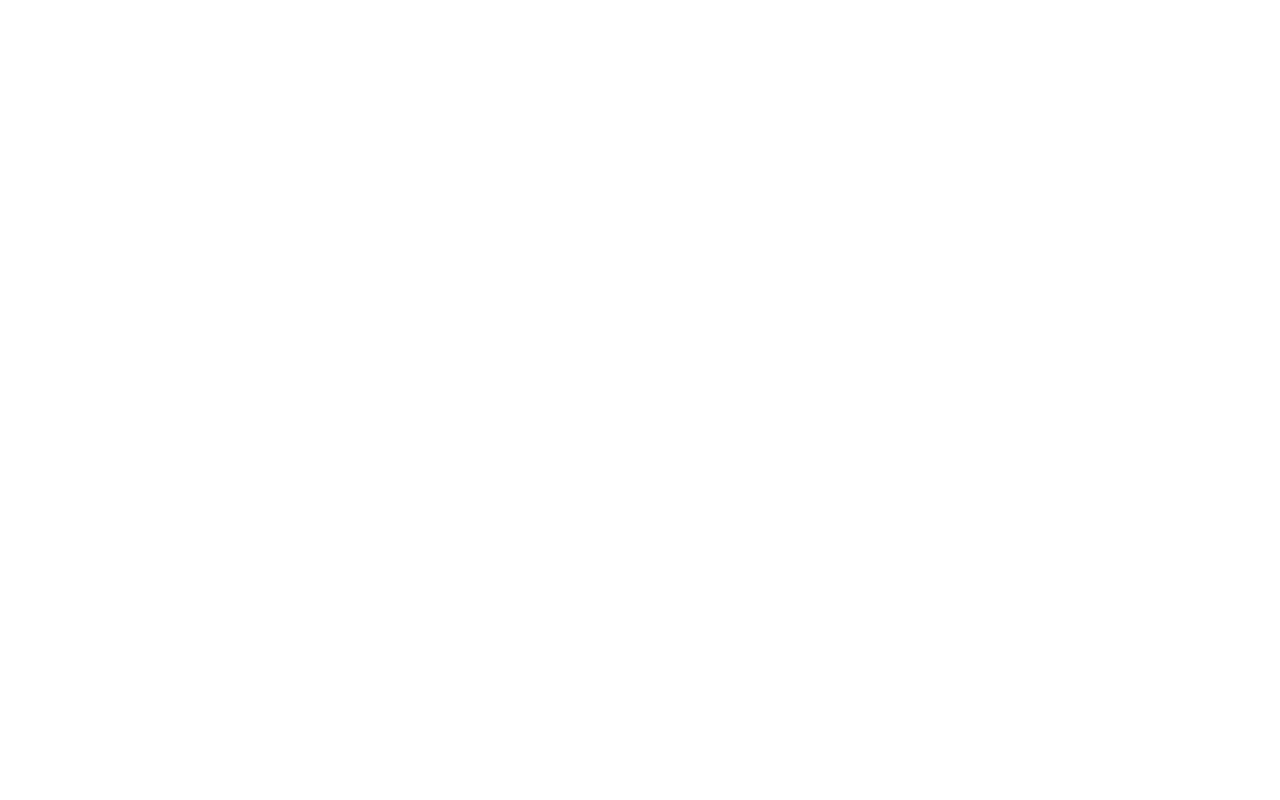
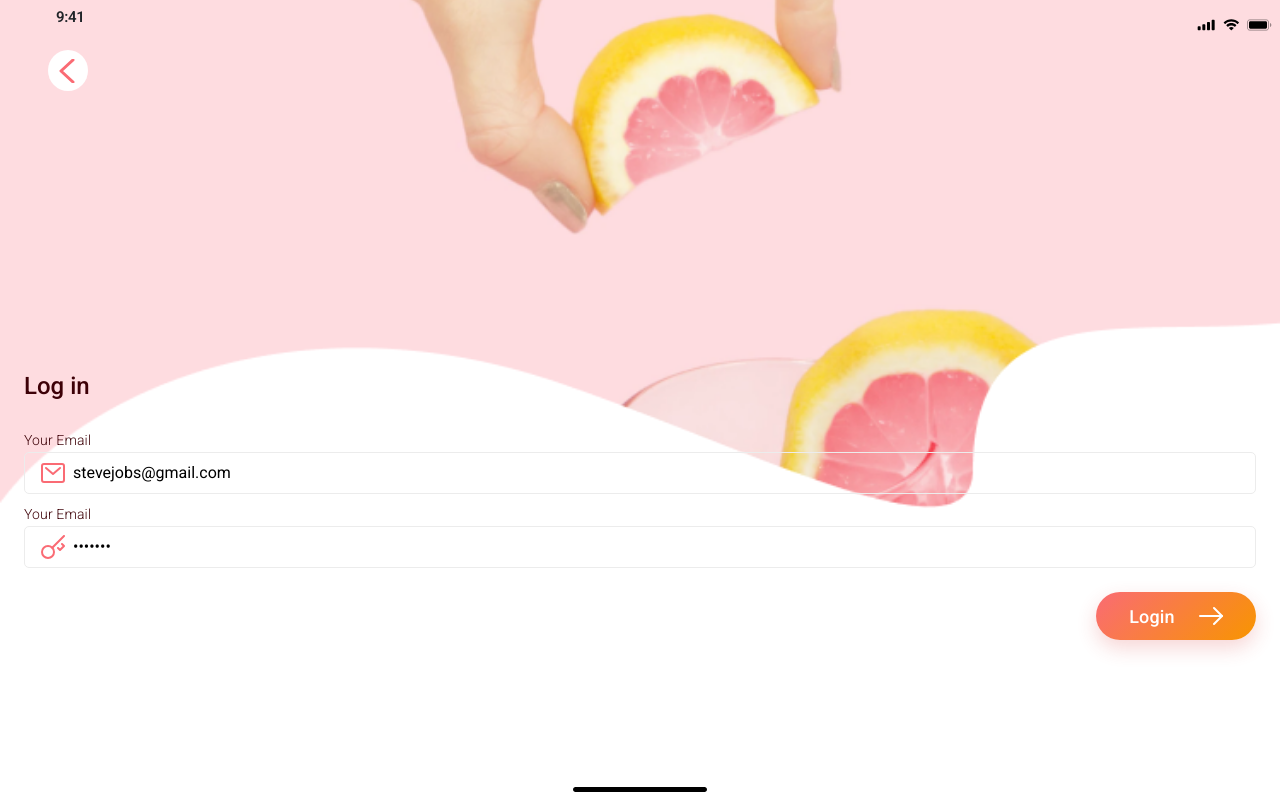
Before and after one commit to shelavalepallavi/ui-design, a plain HTML site: page login.html in a window 1280 px wide. Drawn offline with nearby package versions, Linux system fonts and the light colour scheme.

Commit message:
update code

```diff
--- a/login.html
+++ b/login.html
@@ -7,7 +7,51 @@
   <link rel="stylesheet" href="https://cdn.jsdelivr.net/npm/bootstrap@5.3.6/dist/css/bootstrap.min.css">
   <link rel="stylesheet" href="./assets/css/style.css">
 </head>
-<body>
+<body class="d-flex flex-column  w-100" style="min-height: 100vh;">
+  <div  style="background:  url('./assets/images/welcome.png') no-repeat center center; background-size: cover; height: 100vh; " class="position-relative z-0">
+
+
+    <header class="d-flex justify-content-between px-2 pt-2">
+    <p class="time fw-semibold ps-5">9:41</p>
+    <div class="d-flex align-items-center gap-2">
+      <img src="./assets/images/mobile-signal.svg" alt="mobile-signal.svg" style="cursor: pointer;">
+      <img src="./assets/images/wifi.svg" alt="wifi.svg" style="cursor: pointer;">
+      <img src="./assets/images/battary.svg" alt="battary.svg" style="cursor: pointer;">
+    </div>
+  </header>
+
+     <div class="d-inline-block bg-white p-2 rounded-circle ms-5 mt-2">
+      <img src="./assets/images/left-arrow.svg" alt="">
+    </div>
+
+    <div style="background:  url('./assets/images/white-image.png') no-repeat top center; background-size: cover; height: 60vh; width: 100%; "  class="position-absolute bottom-0 start-0 z-1 pt-5 px-4 d-flex flex-column  gap-2">
+      <p class="fw-medium" style="font-size: 24px; color: #3D0007;">Log in</p>
+
+      <div class="d-inline-block">
+        <label for="email" class="fw-light" style="font-size: 14px; color: #3D0007; letter-spacing: 0.01em;">Your Email</label>
+        <div class="border-1 py-2 px-3 d-flex gap-2" style="border: 1px solid #ECECEC; border-radius: 5px;">
+          <img src="./assets/images/email.svg" alt="">
+          <input type="email" name="email" value="stevejobs@gmail.com" class="border-0" style="outline: none;">
+        </div>
+      </div>
+
+      <div>
+        <label for="password" class="fw-light" style="font-size: 14px; color: #3D0007; letter-spacing: 0.01em;">Your Email</label>
+        <div class="border-1 py-2 px-3 d-flex gap-2" style="border: 1px solid #ECECEC; border-radius: 5px;">
+          <img src="./assets/images/pass.svg" alt="">
+          <input type="password" name="password" value="9786876" class="border-0" style="outline: none;">
+        </div>
+      </div>
+
+      <div class="d-flex justify-content-end mt-3">
+        <a href="#" role="button" class="welcome-button signup text-decoration-none text-white gap-4" style="width: 160px; border-radius: 34px;">Login <img src="./assets/images/arrow.svg" alt=""></a>
+      </div>
+
+      <div class="d-flex justify-content-center align-items-end flex-grow-1 pb-2">
+      <img src="./assets/images/rectangle.svg" alt="">
+    </div>
+  </div>
+  </div>
 
 
   <script src="https://cdn.jsdelivr.net/npm/bootstrap@5.3.6/dist/js/bootstrap.bundle.min.js"></script>
```
Also changed, not shown: welcome.html (+1 -1 lines), assets/images/arrow.svg (added), assets/images/email.svg (added), assets/images/left-arrow.svg (added), assets/images/pass.svg (added), assets/images/white-image.png (added).
